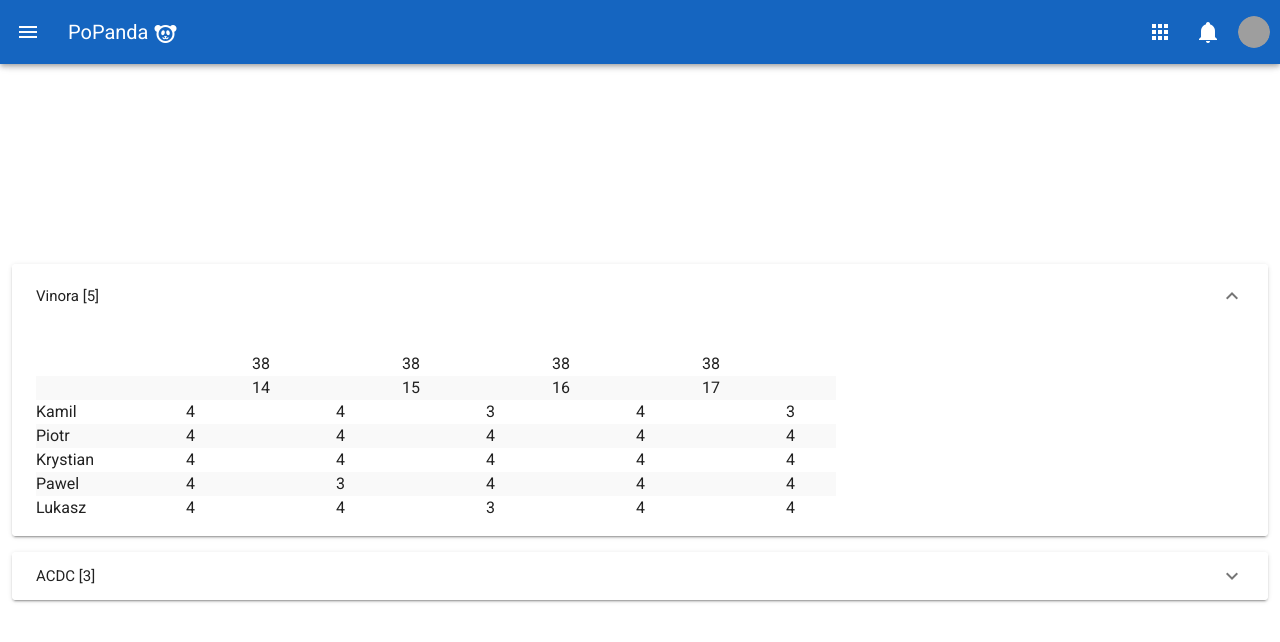
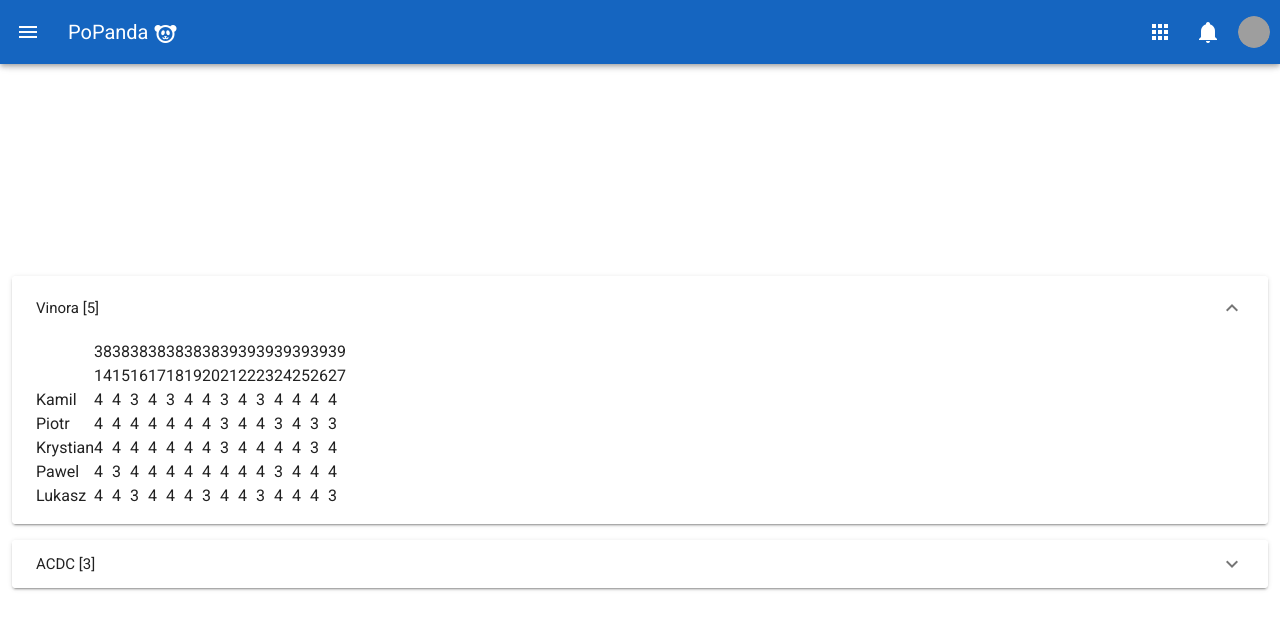
Before and after one commit to reg0/popanda, a Vue app: page / in a window 1280 px wide. Shown: the top 642 px of the page. Built offline with nearby package versions, Linux system fonts and the light colour scheme; grey boxes are pictures that could not be loaded.

Commit message:
added loading overlay in Schedule

```diff
--- a/src/components/schedule/schedule.component.vue
+++ b/src/components/schedule/schedule.component.vue
@@ -1,6 +1,8 @@
 <template>
   <div class="schedule" id="schedule">
-  {{ !data || data.loading ? 'loading' : '' }}<br />
+    <v-overlay :value="!data || data.loading" :absolute="true" :opacity="0.1">
+      <v-progress-circular indeterminate size="64"></v-progress-circular>
+    </v-overlay>
     <table v-if="data.loaded">
       <thead>
         <tr>
@@ -31,31 +33,31 @@
 
   .schedule {
     width: 800px;
-    overflow-x: scroll;
+    // position: relative;
   }
 
-  table {
-    width: 2000px;
-    cursor: grab;
-  }
+  // table {
+  //   width: 2000px;
+  //   cursor: grab;
+  // }
 
-  tr:nth-child(2n) {
-    background: #f9f9f9;
-    .stck {
-      background: #f9f9f9;
-    }
-  }
+  // tr:nth-child(2n) {
+  //   background: #f9f9f9;
+  //   .stck {
+  //     background: #f9f9f9;
+  //   }
+  // }
 
-  td, th {
-    // border: solid 1px $color;
-    min-width: 150px;
-  }
+  // td, th {
+  //   // border: solid 1px $color;
+  //   min-width: 150px;
+  // }
 
-  .stck {
-    position: sticky;
-    left: 0px;
-    background: white;
-  }
+  // .stck {
+  //   position: sticky;
+  //   left: 0px;
+  //   background: white;
+  // }
 </style>
 
 <script lang="ts">
```
